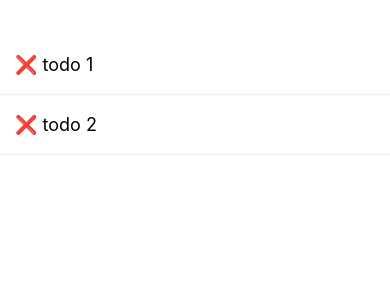
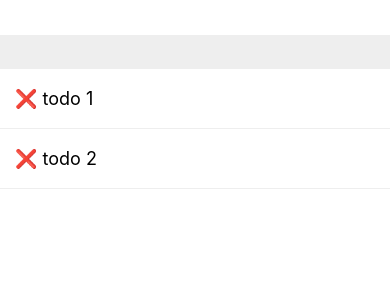
Before and after one commit to zearkiatos/react-native-redux-app, a React Native app: screen / in a window 390 px wide. Shown: the top 300 px of the page. Built offline with nearby package versions, Linux system fonts and the light colour scheme.

Commit message:
Adding TODOS to the list part 1

```diff
--- /dev/null
+++ b/src/components/Input/index.js
@@ -0,0 +1,19 @@
+import React from "react";
+import { TextInput, StyleSheet } from "react-native";
+
+const Input = ({ onChange, value }) => {
+  return (
+    <TextInput onChangeText={onChange} value={value} style={styles.input} />
+  );
+};
+
+const styles = StyleSheet.create({
+  input: {
+    backgroundColor: "#eee",
+    height: 34,
+    alignSelf: "stretch",
+    padding: 8
+  }
+});
+
+export default Input;
--- a/src/index.js
+++ b/src/index.js
@@ -1,11 +1,18 @@
-import React from "react";
+import React, { useState } from "react";
 import { StyleSheet, View, FlatList } from "react-native";
 import { connect } from "react-redux";
 import ListItem from "./components/ListItem";
-import reducers from './reducers';
+import reducers from "./reducers";
+import Input from "./components/Input";
 
-const AppUI = ({ todos, complete }) => (
+const AppUI = ({ todos, complete, submit }) => {
+  const [value, setValue] = useState('');
+  const handleChange = (valueSearch) => {
+    setValue(valueSearch);
+  };
+  return (
     <View style={styles.container}>
+      <Input onChange={handleChange} value={value} />
       <FlatList
         style={styles.list}
         data={todos}
@@ -20,6 +27,7 @@ const AppUI = ({ todos, complete }) => (
       />
     </View>
   );
+};
 const styles = StyleSheet.create({
   container: {
     marginTop: 35,
@@ -40,7 +48,8 @@ const mapStateToProps = (state) => {
 };
 
 const mapDispatchToProps = (dispatch) => ({
-  complete: (id) => dispatch(reducers.complete(id))
+  complete: (id) => dispatch(reducers.complete(id)),
+  submit: (description) => dispatch(reducers.submit(description))
 });
 
 export default connect(mapStateToProps, mapDispatchToProps)(AppUI);
```
Lines whose indentation alone changed are shown as unchanged.
